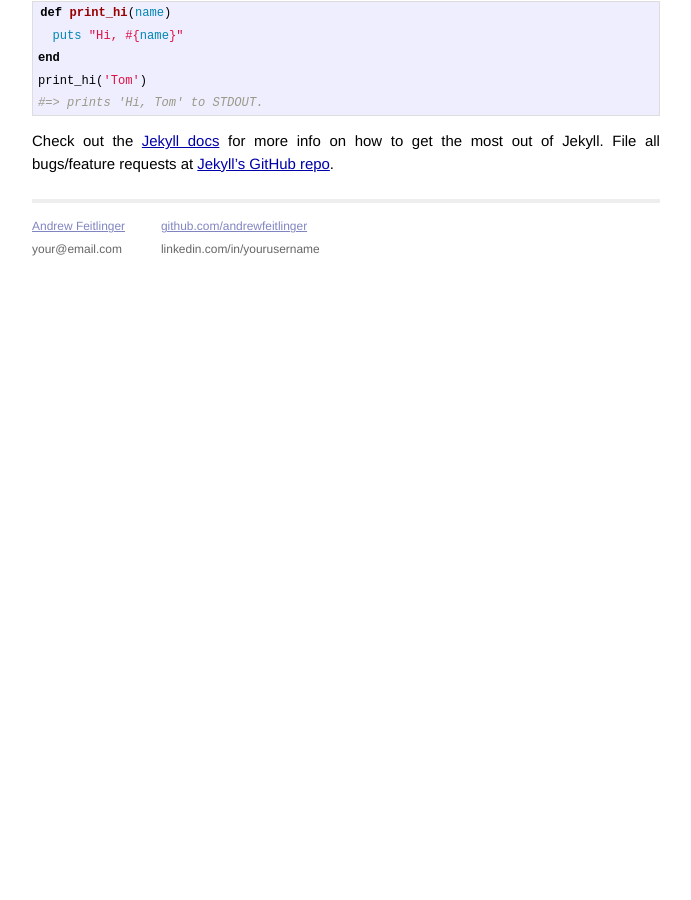
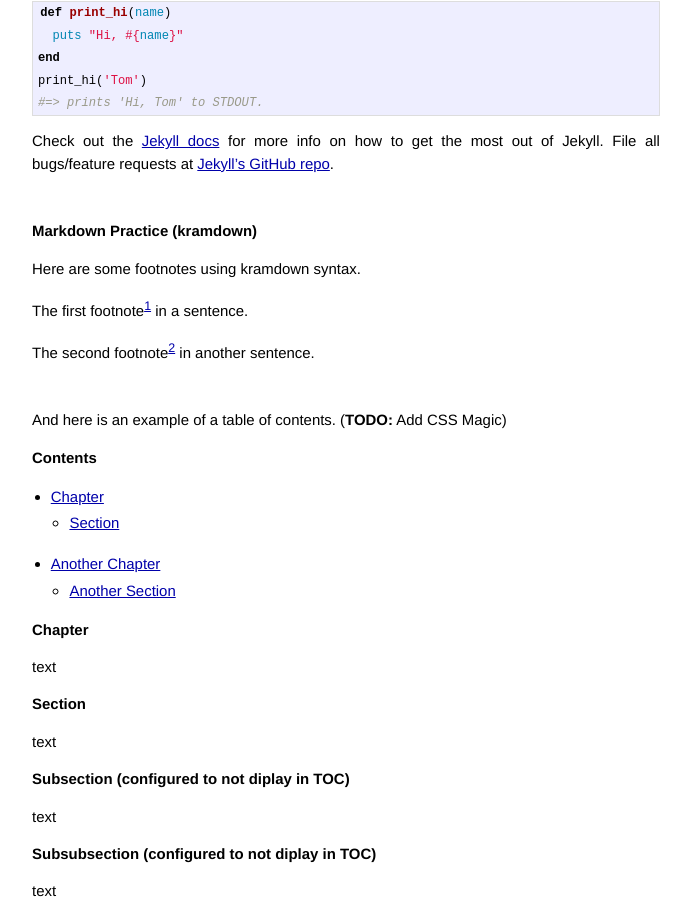
Before and after one commit to andrewfeitlinger/andrewfeitlinger.github.io, a Jekyll site: the page built from _posts/2013-08-03-welcome-to-jekyll.md, in a window 1280 px wide and 900 px high, scrolled down 294 px. Shown: the whole window, without its empty margins (294-985 px from the left). Built offline with Jekyll 4.4.1, drawn with Linux system fonts in a browser that asks for light colours; before the commit the page ends 945 px from its top, so only the background shows below that; some of the changed text lies outside the part shown.

Commit message:
Expanded sample post with kramdown syntax examples.

```diff
--- a/_posts/2013-08-03-welcome-to-jekyll.md
+++ b/_posts/2013-08-03-welcome-to-jekyll.md
@@ -20,3 +20,73 @@ Check out the [Jekyll docs][jekyll] for more info on how to get the most out of
 
 [jekyll-gh]: https://github.com/mojombo/jekyll
 [jekyll]:    http://jekyllrb.com
+
+---
+
+# Markdown Practice (kramdown)
+{:.no_toc}
+
+Here are some footnotes using kramdown syntax.
+
+The first footnote[^foot1] in a sentence.
+
+The second footnote[^foot2] in another sentence.
+
+[^foot1]: My first footnote.
+
+[^foot2]: My second footnote.
+
+---
+
+And here is an example of a table of contents. (**TODO:** Add CSS Magic)
+
+# Contents
+{:.no_toc}
+
+* TOC
+{:toc}
+
+# Chapter
+
+text
+
+## Section
+
+text
+
+### Subsection (configured to not diplay in TOC)
+
+text
+
+#### Subsubsection (configured to not diplay in TOC)
+
+text
+
+# Another Chapter
+
+text
+
+## Another Section
+
+text
+
+---
+
+And here is a table combining kramdown syntax and some CSS magic.
+
+|-----------------|-------------|-----------------|----------------|
+| Default aligned | Left aligned| Center aligned  | Right aligned  |
+| Second line     | a           | a               | a              |
+|-----------------|:------------|:---------------:|---------------:|
+| First body part | Second cell | Third cell      | Fourth cell    |
+| Second line     | a           | a               | a              |
+| Third line      | a           | a               | a              |
+|-----------------|-------------|-----------------|----------------|
+| Second body     | a           | a               | a              |
+| Second line     | a           | a               | a              |
+|-----------------|-------------|-----------------|----------------|
+| Third body      | a           | a               | a              |
+|=================|=============|=================|================|
+| Footer row      | Footer row  | Footer row      | Footer row     |
+| Second line     | a           | a               | a              |
+|-----------------|-------------|-----------------|----------------|
```
